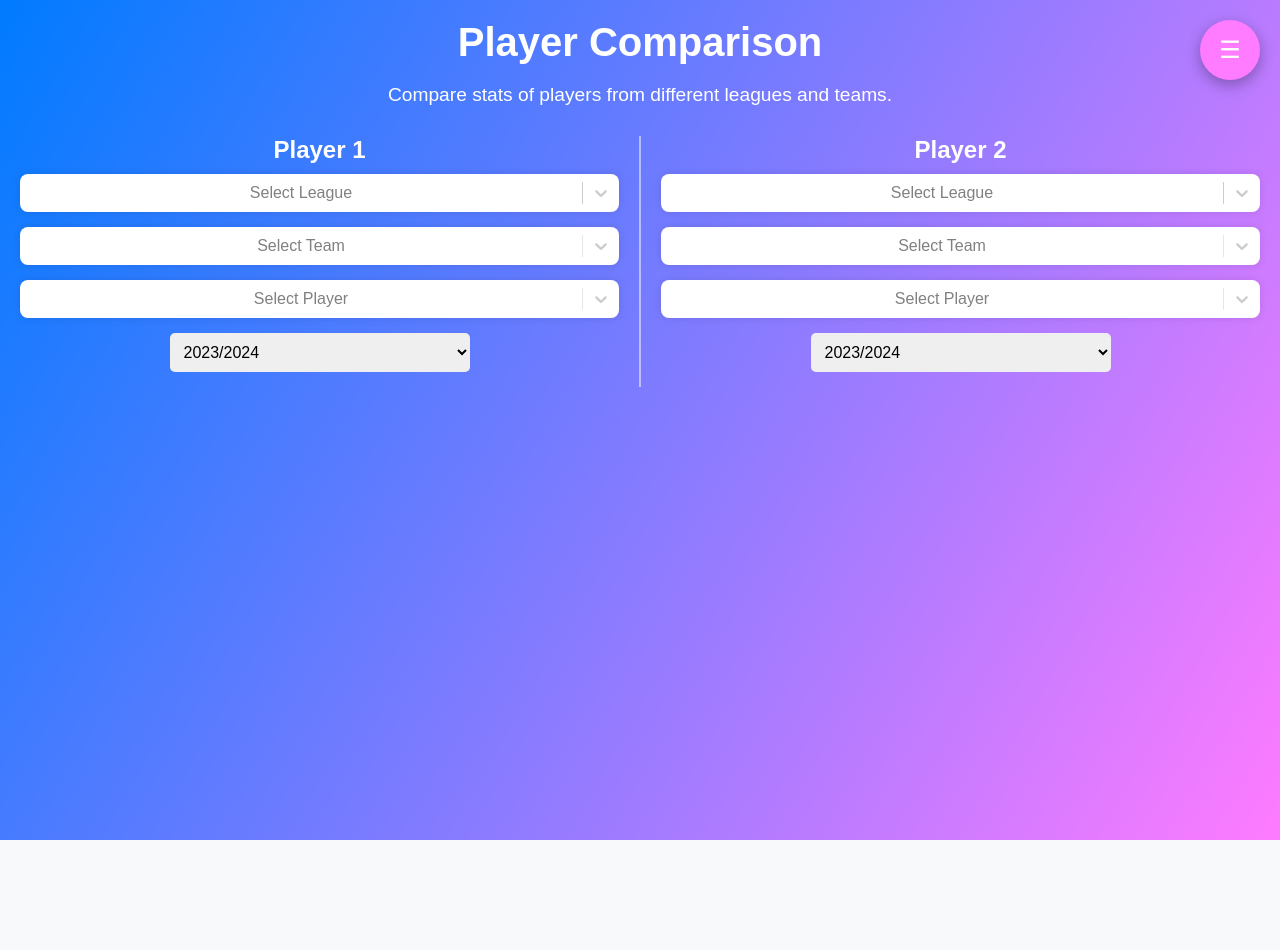
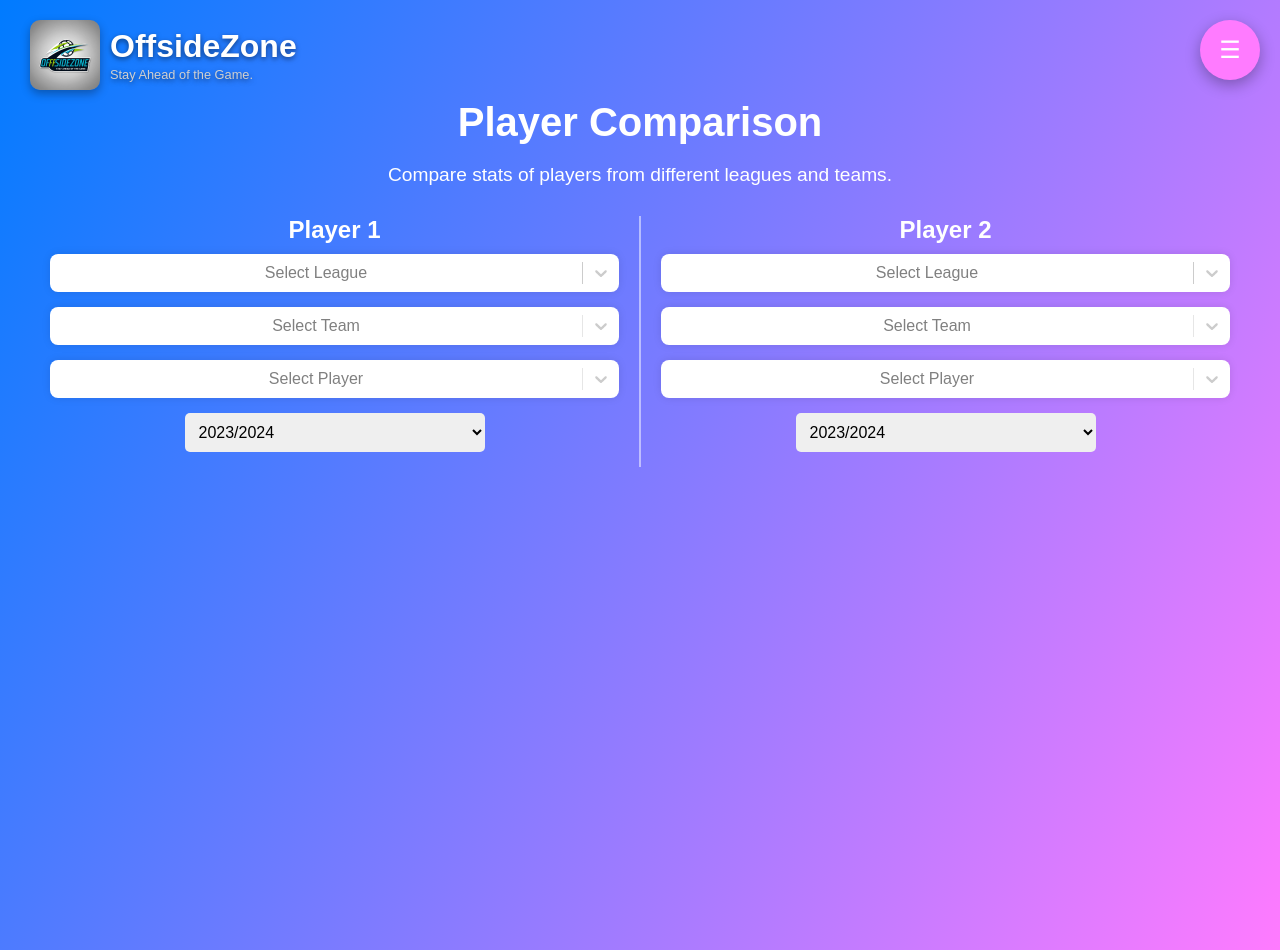
Before and after one commit to Nunomatos7/all-football-info, a React (Create React App) app in the folder all-football-info/: page /playercomparison in a window 1280 px wide. Before the commit the page ends 840 px from the top, so only its background shows below. Built offline with nearby package versions, Linux system fonts and the light colour scheme; no server answers.

Commit message:
logo and some design updates

```diff
--- a/all-football-info/src/pages/Home.js
+++ b/all-football-info/src/pages/Home.js
@@ -6,6 +6,7 @@ import { useSelector } from "react-redux";
 import LeagueSelectorModal from "../components/LeagueSelectorModal";
 import FloatingLeagueButton from "../components/FloatingLeagueButton";
 import logo from "../assets/images/logo.jpg";
+import { useNavigate } from "react-router-dom";
 
 const Home = () => {
   const { selectedLeague } = useSelector((state) => state.league);
@@ -52,9 +53,11 @@ const Home = () => {
     return true;
   });
 
+  const navigate = useNavigate();
+
   return (
     <HomeContainer>
-      <LogoContainer>
+      <LogoContainer  onClick={() => navigate("/")}>
         <img src={logo} alt="App Logo" />
         <TextContainer>
           <AppName>OffsideZone</AppName>
@@ -248,11 +251,12 @@ const HomeContainer = styled.div`
 const LogoContainer = styled.div`
   position: absolute;
   top: 20px;
-  left: 20px;
+  left: 30px;
   display: flex;
   align-items: center;
   gap: 10px;
   z-index: 1000;
+  cursor: pointer;
 
   img {
     width: 70px;
--- a/all-football-info/src/pages/LeagueStandings.js
+++ b/all-football-info/src/pages/LeagueStandings.js
@@ -4,8 +4,12 @@ import { useGetStandingsQuery } from "../api/footballApi";
 import styled from "styled-components";
 import LeagueSelectorModal from "../components/LeagueSelectorModal";
 import FloatingLeagueButton from "../components/FloatingLeagueButton";
+import logo from "../assets/images/logo.jpg";
+import { useNavigate } from "react-router-dom";
 
 const LeagueStandings = () => {
+  const navigate = useNavigate();
+
   const { selectedLeague } = useSelector((state) => state.league); // Get selected league from Redux
   const { data, error, isLoading } = useGetStandingsQuery(selectedLeague); // Fetch standings for selected league
   const [isLeagueModalOpen, setIsLeagueModalOpen] = useState(false);
@@ -15,6 +19,13 @@ const LeagueStandings = () => {
   return (
     <>
       <StandingsContainer>
+        <LogoContainer onClick={() => navigate("/")}>
+          <img src={logo} alt="App Logo" />
+          <TextContainer>
+            <AppName>OffsideZone</AppName>
+            <Slogan>Stay Ahead of the Game.</Slogan>
+          </TextContainer>
+        </LogoContainer>
         <HeaderSection>
           <h1>League Standings</h1>
           <p>Explore the current standings for the selected league.</p>
@@ -75,7 +86,11 @@ const StandingsContainer = styled.div`
   background: linear-gradient(120deg, #007bff, #ff7bff);
   color: #ffffff;
   min-height: 100vh;
-  padding: 20px;
+  padding: 100px 50px 50px 50px;
+
+  @media (max-width: 768px) {
+    padding: 50px 20px;
+  }
 `;
 
 const HeaderSection = styled.div`
@@ -85,21 +100,32 @@ const HeaderSection = styled.div`
   h1 {
     font-size: 3rem;
     margin-bottom: 10px;
+
+    @media (max-width: 768px) {
+      font-size: 2rem;
+    }
   }
 
   p {
     font-size: 1.2rem;
+
+    @media (max-width: 768px) {
+      font-size: 1rem;
+    }
   }
 `;
 
 const StandingsTable = styled.table`
   width: 100%;
+  min-width: 400px;
   border-collapse: collapse;
   background: rgba(255, 255, 255, 0.1);
   backdrop-filter: blur(10px);
   border-radius: 15px;
   padding: 20px;
   box-shadow: 0 5px 15px rgba(0, 0, 0, 0.2);
+  font-size: 1rem;
+  overflow-x: scroll;
 
   thead {
     background: rgba(255, 255, 255, 0.2);
@@ -111,11 +137,27 @@ const StandingsTable = styled.table`
     padding: 10px 15px;
     text-align: center;
     border-bottom: 1px solid rgba(255, 255, 255, 0.2);
+
+    @media (max-width: 768px) {
+      padding: 8px 10px;
+    }
   }
 
   tbody tr:hover {
     background: rgba(255, 255, 255, 0.1);
     transition: background 0.3s ease;
+  }
+
+  @media (max-width: 768px) {
+    font-size: 0.9rem;
+  }
+
+  @media (max-width: 480px) {
+    font-size: 0.8rem;
+    th,
+    td {
+      padding: 5px 8px;
+    }
   }
 `;
 
@@ -131,11 +173,79 @@ const TeamInfo = styled.div`
     border-radius: 50%;
     background: #ffffff;
     padding: 5px;
+
+    @media (max-width: 480px) {
+      width: 25px;
+      height: 25px;
+    }
   }
 
   span {
     font-size: 1rem;
     color: #ffffff;
+
+    @media (max-width: 480px) {
+      font-size: 0.8rem;
+    }
+  }
+`;
+
+const LogoContainer = styled.div`
+  position: absolute;
+  top: 20px;
+  left: 30px;
+  display: flex;
+  align-items: center;
+  gap: 10px;
+  z-index: 1000;
+  cursor: pointer;
+
+  img {
+    width: 70px;
+    height: 70px;
+    border-radius: 10px;
+    object-fit: cover;
+    box-shadow: 0px 4px 10px rgba(0, 0, 0, 0.3);
+
+    @media (max-width: 480px) {
+      width: 50px;
+      height: 50px;
+    }
+  }
+`;
+
+const TextContainer = styled.div`
+  display: flex;
+  flex-direction: column;
+  justify-content: center;
+  align-items: flex-start;
+  gap: 2px;
+
+  @media (max-width: 480px) {
+    gap: 0;
+  }
+`;
+
+const AppName = styled.h1`
+  font-size: 2rem;
+  font-weight: bold;
+  color: #ffffff;
+  margin: 0;
+  text-shadow: 0px 2px 5px rgba(0, 0, 0, 0.5);
+
+  @media (max-width: 480px) {
+    font-size: 1.5rem;
+  }
+`;
+
+const Slogan = styled.p`
+  font-size: 0.8rem;
+  color: #d0d0d0;
+  margin: 0;
+  text-shadow: 0px 2px 5px rgba(0, 0, 0, 0.5);
+
+  @media (max-width: 480px) {
+    font-size: 0.7rem;
   }
 `;
 
@@ -144,6 +254,15 @@ const LoadingMessage = styled.div`
   color: #ffebff;
   font-size: 1.5rem;
   padding: 20px;
+
+  @media (max-width: 768px) {
+    font-size: 1.2rem;
+  }
+
+  @media (max-width: 480px) {
+    font-size: 1rem;
+  }
 `;
 
+
 export default LeagueStandings;
--- a/all-football-info/src/pages/PlayerComparison.js
+++ b/all-football-info/src/pages/PlayerComparison.js
@@ -7,10 +7,11 @@ import {
   useGetPlayerStatsQuery,
 } from "../api/footballApi";
 import styled, { keyframes } from "styled-components";
+import logo from "../assets/images/logo.jpg";
+import { useNavigate } from "react-router-dom";
 
 const PlayerComparison = () => {
   const { data: leaguesData, isLoading: leaguesLoading } = useGetLeaguesQuery();
-
   const [leftLeague, setLeftLeague] = useState(null);
   const [rightLeague, setRightLeague] = useState(null);
   const [leftTeam, setLeftTeam] = useState(null);
@@ -144,8 +145,17 @@ const PlayerComparison = () => {
     </OptionContainer>
   );
 
+  const navigate = useNavigate();
+
   return (
     <ComparisonContainer>
+      <LogoContainer onClick={() => navigate("/")}>
+        <img src={logo} alt="App Logo" />
+        <TextContainer>
+          <AppName>OffsideZone</AppName>
+          <Slogan>Stay Ahead of the Game.</Slogan>
+        </TextContainer>
+      </LogoContainer>
       <Header>
         <h1>Player Comparison</h1>
         <p>Compare stats of players from different leagues and teams.</p>
@@ -299,7 +309,7 @@ const fadeIn = keyframes`
 `;
 
 const ComparisonContainer = styled.div`
-  padding: 20px;
+  padding: 100px 50px 50px 50px;
   text-align: center;
   background: linear-gradient(120deg, #007bff, #ff7bff);
   color: #ffffff;
@@ -421,4 +431,46 @@ const OptionImage = styled.img`
   border-radius: 5px;
 `;
 
+const LogoContainer = styled.div`
+  position: absolute;
+  top: 20px;
+  left: 30px;
+  display: flex;
+  align-items: center;
+  gap: 10px;
+  z-index: 1000;
+  cursor: pointer;
+
+  img {
+    width: 70px;
+    height: 70px;
+    border-radius: 10px;
+    object-fit: cover;
+    box-shadow: 0px 4px 10px rgba(0, 0, 0, 0.3);
+  }
+`;
+
+const TextContainer = styled.div`
+  display: flex;
+  flex-direction: column;
+  justify-content: center;
+  align-items: flex-start;
+  gap: 2px;
+`;
+
+const AppName = styled.h1`
+  font-size: 2rem;
+  font-weight: bold;
+  color: #ffffff;
+  margin: 0;
+  text-shadow: 0px 2px 5px rgba(0, 0, 0, 0.5);
+`;
+
+const Slogan = styled.p`
+  font-size: 0.8rem;
+  color: #d0d0d0;
+  margin: 0;
+  text-shadow: 0px 2px 5px rgba(0, 0, 0, 0.5);
+`;
+
 export default PlayerComparison;
--- a/all-football-info/src/pages/TeamDetail.js
+++ b/all-football-info/src/pages/TeamDetail.js
@@ -66,7 +66,7 @@ const fadeIn = keyframes`
 `;
 
 const TeamContainer = styled.div`
-  padding: 20px 30px 50px 30px;
+  padding: 70px 30px 50px 30px;
   background: linear-gradient(120deg, #007bff, #ff7bff);
   color: #ffffff;
   min-height: 100vh;
--- a/all-football-info/src/pages/Teams.js
+++ b/all-football-info/src/pages/Teams.js
@@ -4,6 +4,7 @@ import { useNavigate } from "react-router-dom";
 import { useGetTeamsQuery } from "../api/footballApi";
 import styled, { keyframes } from "styled-components";
 import FloatingLeagueButton from "../components/FloatingLeagueButton";
+import logo from "../assets/images/logo.jpg";
 
 const Teams = () => {
   const { selectedLeague } = useSelector((state) => state.league); // Get selected league from Redux
@@ -22,6 +23,13 @@ const Teams = () => {
 
   return (
     <TeamsContainer>
+      <AppLogoContainer onClick={() => navigate("/")}>
+        <img src={logo} alt="App Logo" />
+        <TextContainer>
+          <AppName>OffsideZone</AppName>
+          <Slogan>Stay Ahead of the Game.</Slogan>
+        </TextContainer>
+      </AppLogoContainer>
       <Header>
         <h1>Explore Teams</h1>
         <SearchInput
@@ -62,7 +70,7 @@ const fadeIn = keyframes`
 `;
 
 const TeamsContainer = styled.div`
-  padding: 20px;
+  padding: 100px 20px 20px 20px;
   text-align: center;
   background: linear-gradient(120deg, #007bff, #ff7bff);
   color: #ffffff;
@@ -163,4 +171,46 @@ const Loading = styled.div`
   color: #ffffff;
 `;
 
+const AppLogoContainer = styled.div`
+  position: absolute;
+  top: 20px;
+  left: 30px;
+  display: flex;
+  align-items: center;
+  gap: 10px;
+  z-index: 1000;
+  cursor: pointer;
+
+  img {
+    width: 70px;
+    height: 70px;
+    border-radius: 10px;
+    object-fit: cover;
+    box-shadow: 0px 4px 10px rgba(0, 0, 0, 0.3);
+  }
+`;
+
+const TextContainer = styled.div`
+  display: flex;
+  flex-direction: column;
+  justify-content: center;
+  align-items: flex-start;
+  gap: 2px;
+`;
+
+const AppName = styled.h1`
+  font-size: 2rem;
+  font-weight: bold;
+  color: #ffffff;
+  margin: 0;
+  text-shadow: 0px 2px 5px rgba(0, 0, 0, 0.5);
+`;
+
+const Slogan = styled.p`
+  font-size: 0.8rem;
+  color: #d0d0d0;
+  margin: 0;
+  text-shadow: 0px 2px 5px rgba(0, 0, 0, 0.5);
+`;
+
 export default Teams;
```
